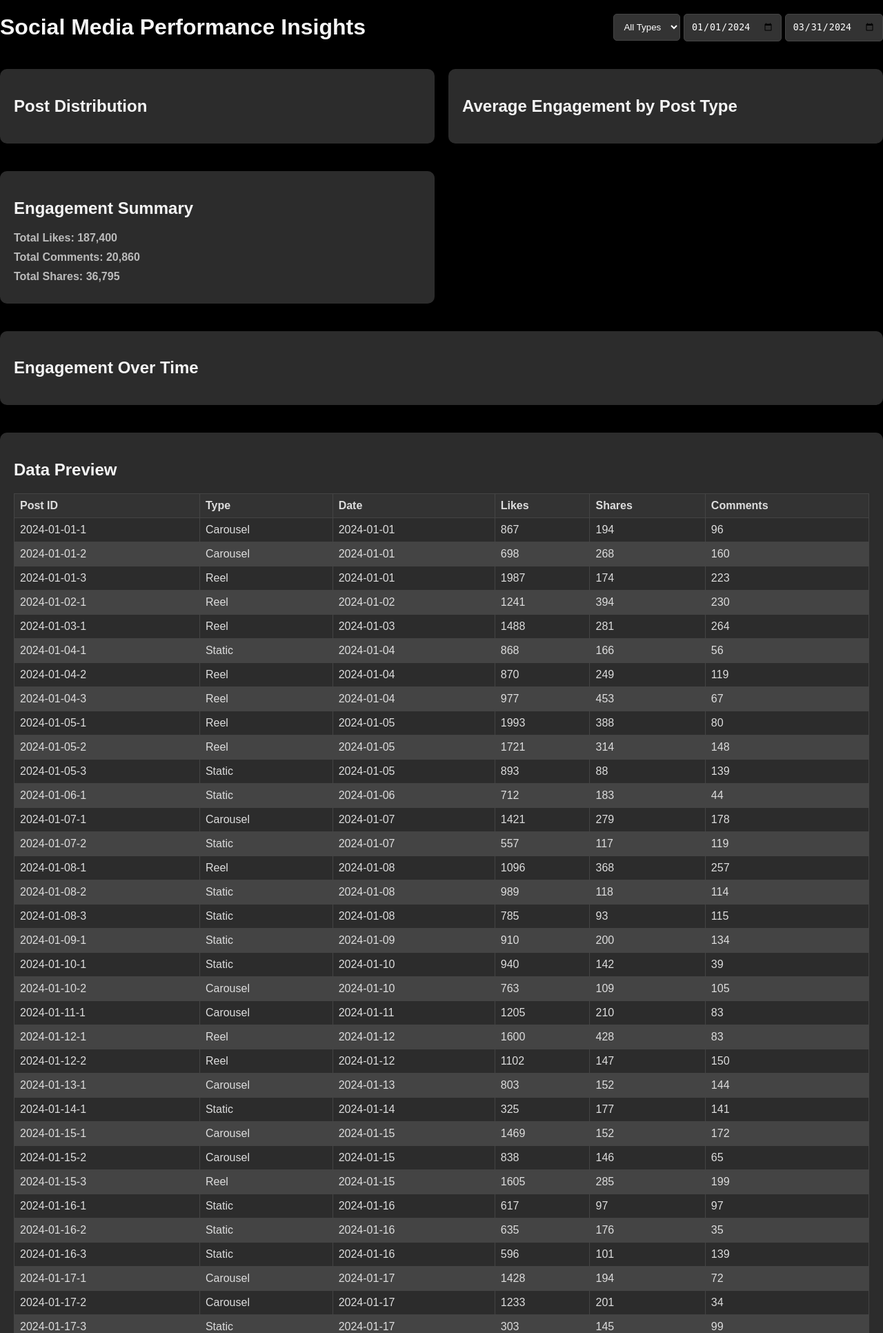
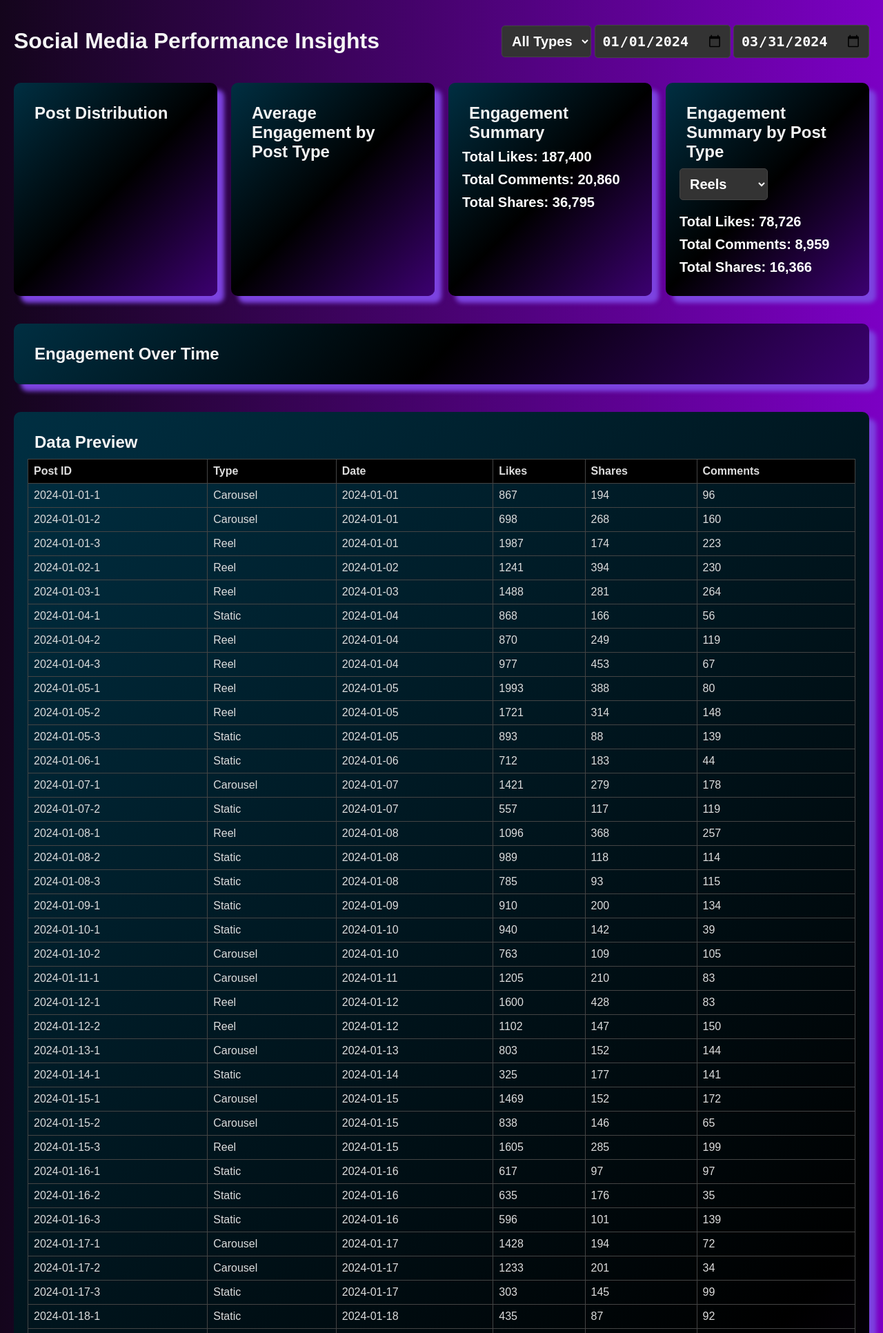
Before and after one commit to HarshChaudhari2004/SocialIQ, a Django app: page /dashboard/ in a window 1280 px wide. Shown: the top 1932 px of the page at 69% size. Run offline with Django 4.2, Linux system fonts and the light colour scheme; some libraries are stand-ins or nearby versions.

Commit message:
update 2.0

```diff
--- a/analytics/static/analytics/dashboard.css
+++ b/analytics/static/analytics/dashboard.css
@@ -3,6 +3,7 @@ body {
   font-family: Arial, sans-serif;
   margin: 0;
   padding: 0;
+  background: linear-gradient(90deg, #14051C 0%,  #7c00c4 100%); /* Diagonal gradient with black, light blue, and purple */
   background-color: #000000; /* Dark background */
   color: #ddd; /* Light text color */
 }
@@ -12,14 +13,15 @@ header {
   display: flex;
   justify-content: space-between;
   align-items: center;
-  margin-bottom: 20px;
+  margin: 20px;
   color: #f5f5f5; /* Light color for text */
 }
 
-/* Header Title */
-header h1 {
-  color: #f5f5f5; /* Light color */
+#post-type, #start-date, #end-date {
+  font-size: 20px;
+  font-weight: bold;
 }
+
 
 /* Input fields and select */
 header input, select {
@@ -28,41 +30,59 @@ header input, select {
   border-radius: 5px;
   background-color: #333; /* Dark background for inputs */
   color: #fff; /* White text color */
+  font-size: 15px;
 }
 
 /* Card Styling */
 .card {
-  background: #2c2c2c; /* Dark background */
-  box-shadow: 0 4px 6px rgba(0, 0, 0, 0.3); /* Slightly darker shadow */
+  background: linear-gradient(135deg, #002f42, #000000, #3c0071); /* Diagonal gradient with black, light blue, and purple */
+  box-shadow: 10px 10px 6px rgba(124, 67, 224, 0.999); /* Slightly darker shadow */
   padding: 20px;
   margin-bottom: 20px;
   border-radius: 10px;
+  color: #fff; /* Ensure text is visible on the gradient */
 }
 
 /* Card headers and text */
 .card h2 {
   color: #f5f5f5;
+  margin: 10px;
 }
 
+#en-likes, #en-comments, #en-shares {
+  font-size: 20px;
+  font-weight: bold;
+}
+
+#su-likes, #su-comments, #su-shares {
+  font-size: 20px;
+  font-weight: bold;
+  color: #ffffff;
+}
+
+#summary-post-type {
+  font-size: 20px;
+  font-weight: bold;
+}
 /* Engagement summary text */
 .engagement-summary div {
   margin: 10px 0;
+  font-size: 15px;
   font-weight: bold;
-  color: #bbb; /* Lighter color for stats */
 }
 
 /* Chart Container */
 .chart {
   margin-left: 40px;
-  color: #fff; /* Ensure charts are visible with light-colored text */
+  color: #ffffff; /* Ensure charts are visible with light-colored text */
 }
 
-/* Grid layout */
+/* Grid layout adjusted for three columns */
 .grid-container {
   display: grid;
-  grid-template-columns: repeat(2, 1fr);
+  grid-template-columns: repeat(4, 1fr); /* Changed from 2 to 3 columns */
   gap: 20px;
-  margin-top: 20px;
+  margin: 20px;
 }
 
 /* Full width cards */
@@ -85,22 +105,18 @@ header input, select {
 }
 
 .data-preview th {
-  background-color: #333; /* Dark header for table */
-}
-
-/* Hover Effects for Table Rows */
-.data-preview tr:nth-child(even) {
-  background-color: #444; /* Slightly lighter rows */
+  background-color: #000000; /* Dark header for table */
 }
 
 .data-preview tr:hover {
-  background-color: #555; /* Darker hover effect */
+  background-color: #b15fbf; /* Darker hover effect */
 }
 
 /* Hover Glow effect for Pie Chart */
 .c3-tooltip {
-  background-color: rgba(0, 0, 0, 0.75); /* Dark background for tooltips */
-  color: #fff; /* White text in tooltips */
+  background-color: #000 !important; /* Black background */
+  color: #ffffff !important; /* White text */
+  font-size: large !important;
 }
 
 .c3-chart-arcs path {
@@ -108,5 +124,52 @@ header input, select {
 }
 
 .c3-chart-arcs path:hover {
-  filter: brightness(1.5) drop-shadow(0 0 10px #ff00ff); /* Glow effect */
+  filter: brightness(1.5) drop-shadow(0 0 15px #ff00ff); /* Glow effect */
 }
+
+/* Chart text color */
+.c3 text {
+  fill: #ffffff; /* Light color for chart text */
+  font-size: 15px;
+}
+
+/* Axis color */
+.c3-axis-x path, .c3-axis-x line, .c3-axis-y path, .c3-axis-y line {
+  stroke: #ffffff !important; /* White color for axis */
+}
+
+
+.engagement-summary-by-type select {
+  padding: 10px;
+  border: 1px solid #444; /* Darker borders */
+  border-radius: 5px;
+  background-color: #333; /* Dark background for inputs */
+  color: #fff; /* White text color */
+  margin-bottom: 10px;
+}
+
+.engagement-summary-by-type div {
+  margin: 10px 0;
+  font-weight: bold;
+  color: #bbb; /* Lighter color for stats */
+}
+
+/* Flex layout for Engagement Summary and Summary by Type */
+.engagement-summary-container {
+  display: flex;
+  justify-content: space-between;
+  align-items: flex-start;
+}
+
+/* Adjustments for smaller screens */
+@media (max-width: 1200px) {
+  .grid-container {
+    grid-template-columns: repeat(2, 1fr);
+  }
+}
+
+@media (max-width: 768px) {
+  .grid-container {
+    grid-template-columns: 1fr;
+  }
+}
--- a/analytics/static/analytics/scripts.js
+++ b/analytics/static/analytics/scripts.js
@@ -46,6 +46,13 @@ d3.csv("/static/analytics/social-media-analytics.csv").then(function(data) {
         Static: '#007bff',
         Reel: '#28a745',
         Carousel: '#dc3545'
+      }
+    },
+    tooltip: {
+      contents: function (d) {
+        return `<div style="background-color: #000; color: #fff; padding: 5px; border-radius: 5px;">
+                  <strong style="color:${d[0].color}">${d[0].name}</strong>: ${d[0].value}
+                </div>`;
       }
     }
   });
@@ -134,9 +141,9 @@ d3.csv("/static/analytics/social-media-analytics.csv").then(function(data) {
           ['Shares', ...filteredData.shares]
         ],
         types: {
-          Likes: 'line',
-          Comments: 'line',
-          Shares: 'line'
+          Likes: 'spline',
+          Comments: 'spline',
+          Shares: 'spline'
         },
         colors: {
           Likes: '#1f77b4',
@@ -148,7 +155,7 @@ d3.csv("/static/analytics/social-media-analytics.csv").then(function(data) {
         x: {
           type: 'timeseries',
           tick: {
-            rotate: 45,
+            rotate: 90,
             multiline: false,
             format: '%Y-%m-%d',
             count: Math.ceil(filteredData.dates.length / 7) // Show tick every 7 days
@@ -162,7 +169,21 @@ d3.csv("/static/analytics/social-media-analytics.csv").then(function(data) {
         }
       },
       padding: {
-        left: 60 // Add more padding for y-axis label
+        left: 100 // Add more padding for y-axis label
+      },
+      interaction: {
+        enabled: true
+      },
+      tooltip: {
+        contents: function (d, defaultTitleFormat, defaultValueFormat, color) {
+          let tooltipContent = `<div style="background-color: #000; color: #fff; padding: 5px; border-radius: 5px;">
+                                  <strong>${defaultTitleFormat(d[0].x)}</strong>`;
+          d.forEach(item => {
+            tooltipContent += `<br><span style="color:${color(item)}">${item.name}</span>: ${item.value}`;
+          });
+          tooltipContent += `</div>`;
+          return tooltipContent;
+        }
       }
     });
   }
@@ -203,8 +224,12 @@ d3.csv("/static/analytics/social-media-analytics.csv").then(function(data) {
           ['Comments', ...avgEngagement.map(d => d.avgComments)],
           ['Shares', ...avgEngagement.map(d => d.avgShares)]
         ],
-        type: 'bar',
-        groups: [['Likes', 'Comments', 'Shares']]
+        type: 'bar'
+    },
+    bar: {
+        width: {
+            ratio: 0.5 // this makes bar width 50% of length between ticks
+        }
       },
       axis: {
         x: {
@@ -220,7 +245,22 @@ d3.csv("/static/analytics/social-media-analytics.csv").then(function(data) {
       },
       bar: {
         width: {
-          ratio: 0.7
+          ratio: 0.7 // this makes bar width 70% of length between ticks
+        }
+      },
+      padding: {
+        top: 5,
+
+      },
+      tooltip: {
+        contents: function (d, defaultTitleFormat, defaultValueFormat, color) {
+          let tooltipContent = `<div style="background-color: #000; color: #fff; padding: 5px; border-radius: 5px;">
+                                  <strong>${defaultTitleFormat(d[0].x)}</strong>`;
+          d.forEach(item => {
+            tooltipContent += `<br><span style="color:${color(item)}">${item.name}</span>: ${item.value}`;
+          });
+          tooltipContent += `</div>`;
+          return tooltipContent;
         }
       }
     });
@@ -229,7 +269,7 @@ d3.csv("/static/analytics/social-media-analytics.csv").then(function(data) {
   // Populate Data Preview Table
   function populateDataTable(data) {
     const tbody = document.querySelector('#data-table tbody');
-    const previewData = data.slice(0, 100); // Show first 10 rows
+    const previewData = data.slice(0, 100); // Show first 100 rows
 
     tbody.innerHTML = previewData.map(row => `
       <tr>
@@ -243,6 +283,37 @@ d3.csv("/static/analytics/social-media-analytics.csv").then(function(data) {
     `).join('');
   }
 
+  // Populate Engagement Summary by Post Type
+  function populateEngagementSummaryByType(postType) {
+    const summaryLikes = document.getElementById('summary-likes');
+    const summaryComments = document.getElementById('summary-comments');
+    const summaryShares = document.getElementById('summary-shares');
+
+    let filteredData = data;
+    if (postType !== 'all') {
+      filteredData = data.filter(d => d.Type.toLowerCase() === postType);
+    }
+
+    const totalLikes = filteredData.reduce((a, b) => a + (+b.Likes), 0);
+    const totalComments = filteredData.reduce((a, b) => a + (+b.Comments), 0);
+    const totalShares = filteredData.reduce((a, b) => a + (+b.Shares), 0);
+
+    summaryLikes.textContent = totalLikes.toLocaleString();
+    summaryComments.textContent = totalComments.toLocaleString();
+    summaryShares.textContent = totalShares.toLocaleString();
+  }
+
+  // Populate Engagement Summary
+  function populateEngagementSummary() {
+    const totalLikes = data.reduce((a, b) => a + (+b.Likes), 0);
+    const totalComments = data.reduce((a, b) => a + (+b.Comments), 0);
+    const totalShares = data.reduce((a, b) => a + (+b.Shares), 0);
+
+    document.getElementById('total-likes').textContent = totalLikes.toLocaleString();
+    document.getElementById('total-comments').textContent = totalComments.toLocaleString();
+    document.getElementById('total-shares').textContent = totalShares.toLocaleString();
+  }
+
   // Update event listeners
   function updateCharts() {
     const startDate = document.getElementById("start-date").value;
@@ -250,27 +321,26 @@ d3.csv("/static/analytics/social-media-analytics.csv").then(function(data) {
     const postType = document.getElementById("post-type").value;
     const filteredData = filterDataByTypeAndDate(postType, startDate, endDate);
     generateEngagementChart(filteredData);
-    generateComparisonChart(data);  // Add this line
+    generateComparisonChart(data);
+    populateEngagementSummary(); // Add this line to update the summary
+  }
+
+  function updateEngagementSummaryByType() {
+    const selectedType = document.getElementById("summary-post-type").value;
+    populateEngagementSummaryByType(selectedType);
   }
 
   // Event listeners
   document.getElementById("start-date").addEventListener("change", updateCharts);
   document.getElementById("end-date").addEventListener("change", updateCharts);
   document.getElementById("post-type").addEventListener("change", updateCharts);
+  document.getElementById("summary-post-type").addEventListener("change", updateEngagementSummaryByType);
 
   // Initial chart generation
   updateCharts();
+  populateEngagementSummary(); // Add this line to populate the summary initially
+  populateEngagementSummaryByType('reel'); // Default selection
 
-  // Populate Engagement Summary
-  const totalLikes = likes.reduce((a, b) => a + b, 0);
-  const totalComments = comments.reduce((a, b) => a + b, 0);
-  const totalShares = shares.reduce((a, b) => a + b, 0);
-
-  document.getElementById('total-likes').textContent = totalLikes.toLocaleString();
-  document.getElementById('total-comments').textContent = totalComments.toLocaleString();
-  document.getElementById('total-shares').textContent = totalShares.toLocaleString();
-
-  // Add these lines after the existing chart generations
-  generateComparisonChart(data);
+  // Populate Data Preview Table
   populateDataTable(data);
 });
--- a/analytics/templates/analytics/chat_with_ai.html
+++ b/analytics/templates/analytics/chat_with_ai.html
@@ -33,9 +33,9 @@
         </ul>
 
         <!-- Loading spinner -->
-        <div id="loading-spinner" class="loading-spinner" style="display: none;">
+        <!-- <div id="loading-spinner" class="loading-spinner" style="display: none;">
             <p>Loading...</p>
-        </div>
+        </div> -->
 
         <!-- The form to send a message -->
         <form method="POST">
--- a/analytics/templates/analytics/dashboard.html
+++ b/analytics/templates/analytics/dashboard.html
@@ -39,9 +39,20 @@
             </div>
             <div class="card engagement-summary">
                 <h2>Engagement Summary</h2>
-                <div>Total Likes: <span id="total-likes">0</span></div>
-                <div>Total Comments: <span id="total-comments">0</span></div>
-                <div>Total Shares: <span id="total-shares">0</span></div>
+                <div id="en-likes">Total Likes: <span id="total-likes">0</span></div>
+                <div id="en-comments">Total Comments: <span id="total-comments">0</span></div>
+                <div id="en-shares">Total Shares: <span id="total-shares">0</span></div>
+            </div>
+            <div class="card engagement-summary-by-type">
+                <h2>Engagement Summary by Post Type</h2>
+                <select id="summary-post-type">
+                    <option value="reel" selected>Reels</option>
+                    <option value="carousel">Carousel</option>
+                    <option value="static">Static</option>
+                </select>
+                <div id="su-likes">Total Likes: <span id="summary-likes">0</span></div>
+                <div id="su-comments">Total Comments: <span id="summary-comments">0</span></div>
+                <div id="su-shares">Total Shares: <span id="summary-shares">0</span></div>
             </div>
             <div class="card full-width">
                 <h2>Engagement Over Time</h2>
```
Also changed, not shown: SocialIQ/settings.py (+5 -2 lines), analytics/static/analytics/style.css (+12 -7 lines).
